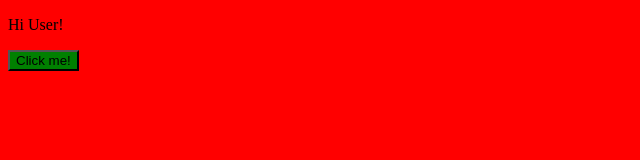
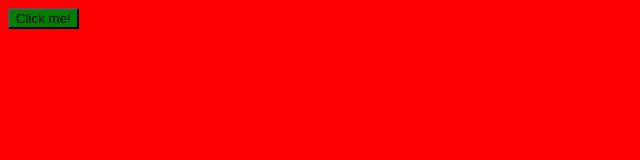
Before and after one commit to RadzhamiDzhan/myJS, a plain HTML site: page index.html in a window 1280 px wide. Shown: the whole page, without its empty margins (0-640 px from the left). Drawn offline with Linux system fonts and the light colour scheme.

```diff
--- a/index.html
+++ b/index.html
@@ -9,7 +9,7 @@
     <script src="script.js"></script>
 </head>
 <body>
-    <p>Hi User!</p>
+
     <button onclick="showAlert()">
         Click me!
     </button>
```
